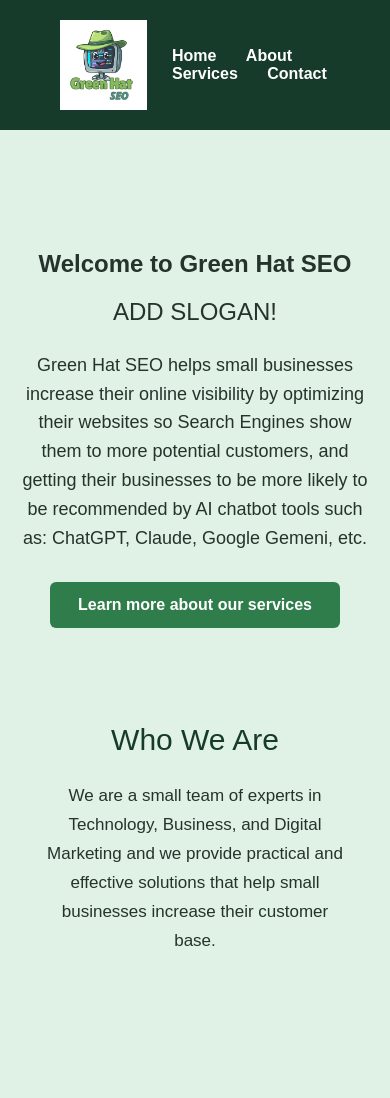
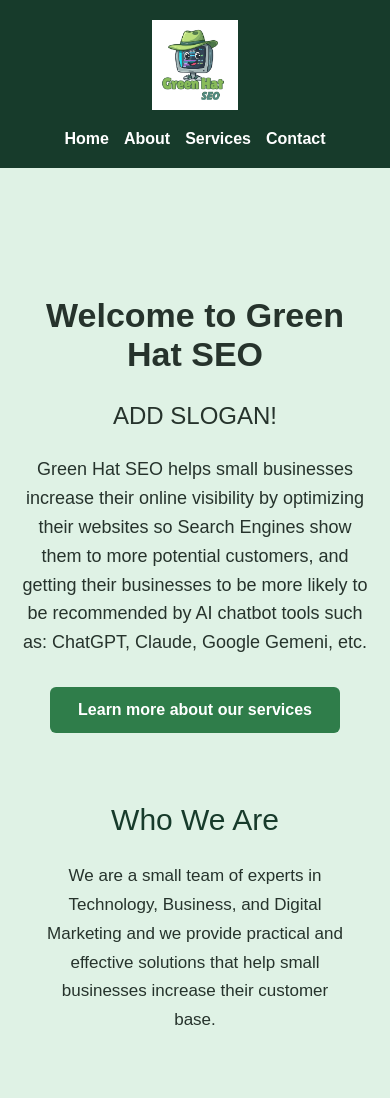
Before and after one commit to alexanderson615/GHS-Website, a plain HTML site: page project1.html in a window 390 px wide. Shown: the top 1098 px of the page. Drawn offline with Linux system fonts and the light colour scheme.

Commit message:
Add accessibility features to stylesheet

```diff
--- a/style.css
+++ b/style.css
@@ -163,3 +163,52 @@
     margin-top: 60px;
 
 }
+
+
+/* Accessibility */
+
+a:focus-visible {
+
+    outline: 3px solid #f4b942;
+    outline-offset: 4px;
+
+}
+
+@media (max-width: 600px) {
+    .header {
+
+        flex-direction: column;
+        padding: 20px;
+        gap: 20px;
+
+    }
+
+    .navigation {
+
+        display: flex;
+        flex-wrap: wrap;
+        justify-content: center;
+        gap: 15px;
+
+    }
+
+    .navigation a {
+
+        margin-left: 0;
+
+    }
+
+    .hero h1 {
+
+        font-size: 34px;
+
+    }
+
+    .about,
+    .services {
+
+        margin: 25px auto;
+        padding: 20px;
+
+    }
+}
```
